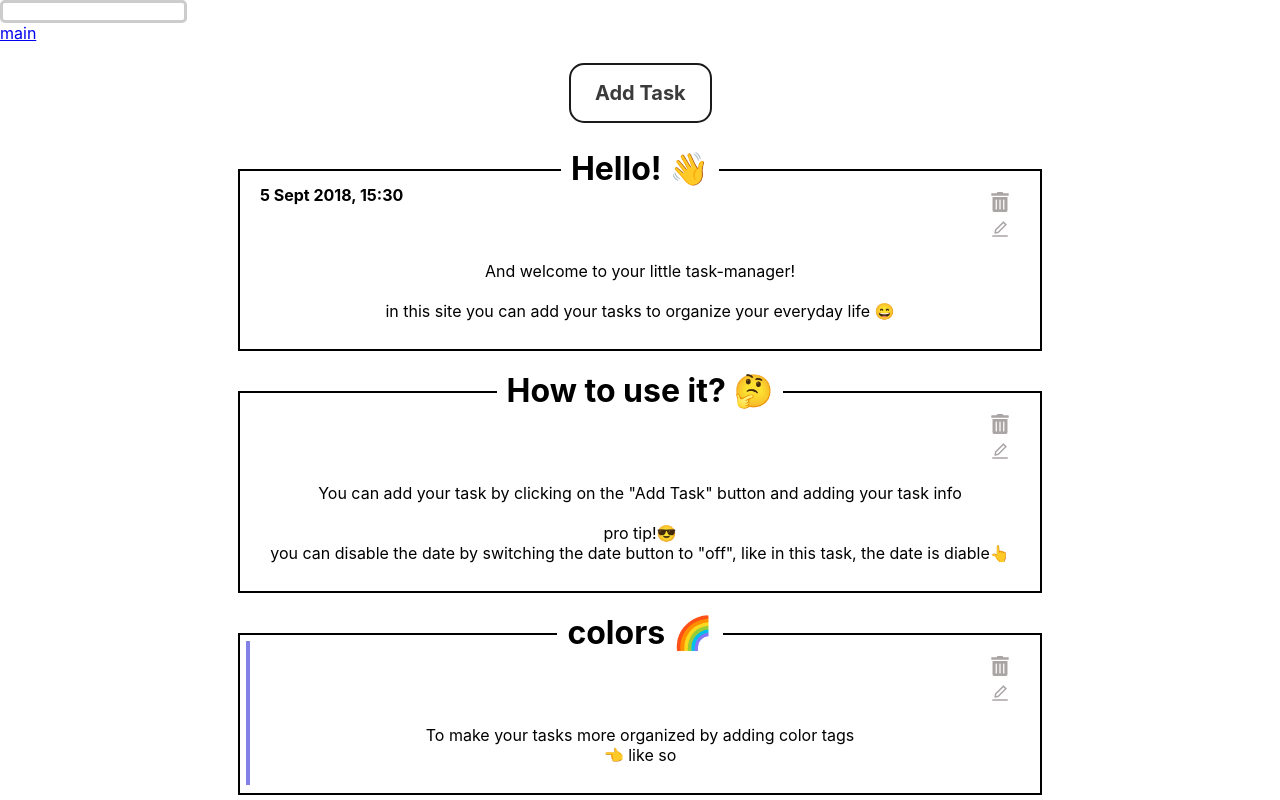
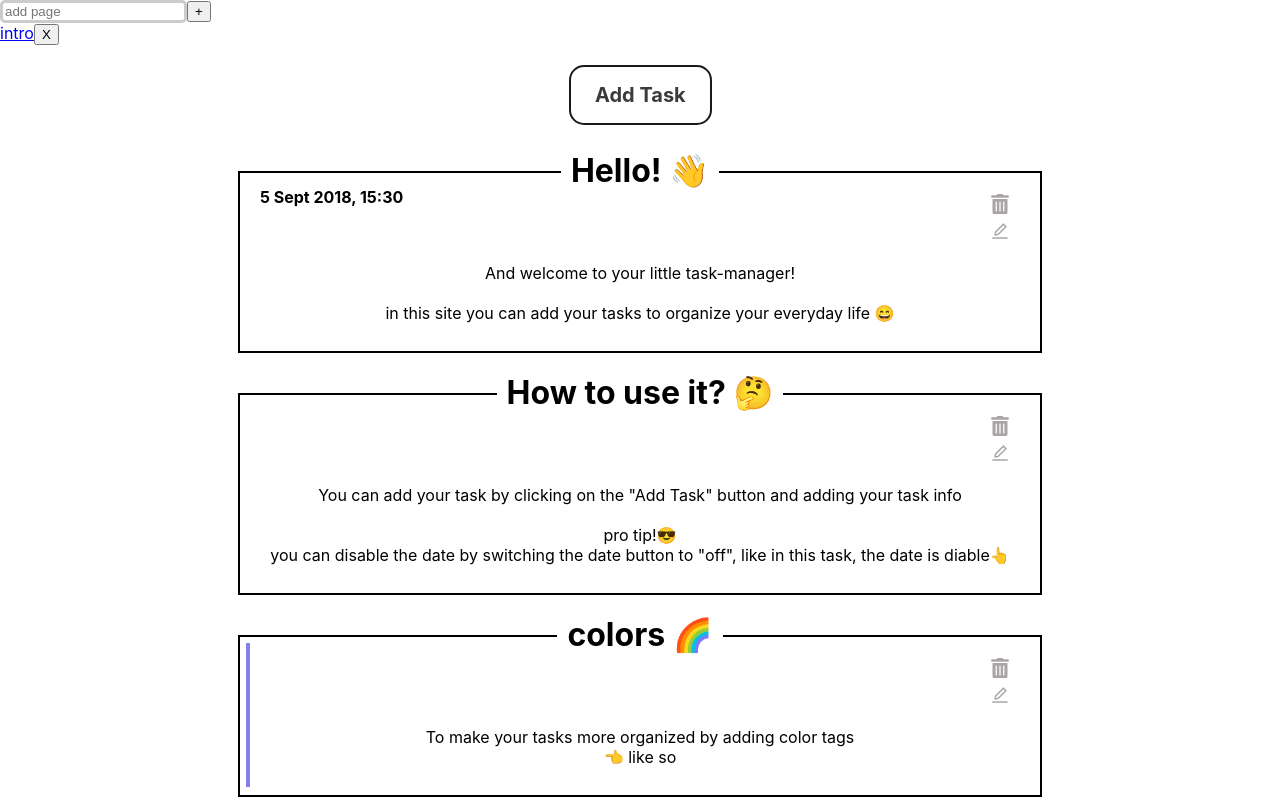
Before and after one commit to InbarDanieli/tasks-manager, a React (Create React App) app: page /intro in a window 1280 px wide. Shown: the top 800 px of the page. Built offline with nearby package versions, Linux system fonts and the light colour scheme.

Commit message:
Added option to add new pages

```diff
--- a/src/App.js
+++ b/src/App.js
@@ -4,14 +4,16 @@ import {
   Routes,
   Route,
 } from "react-router-dom";
-import PageList from './components/page-list/PageList';
+import ListOfPages from './components/list-of-pages/ListOfPages';
 import LoginPage from './components/LoginPage/LoginPage';
 import TasksPage from './components/tasks-page/TasksPage';
+
+console.log(localStorage);
 
 function App() {
 return(
 <Router>
-  <PageList/>
+  <ListOfPages/>
   <Routes>
     <Route path='/' element={<LoginPage/>}/>
     <Route path='/:list' element={<TasksPage/>}/>
--- a/src/components/Error page/ErrorPage.js
+++ b/src/components/Error page/ErrorPage.js
@@ -1,11 +1,25 @@
 import React from 'react'
+import { GetTaskLists } from '../../services/TaskService';
+import ListOfPages from '../list-of-pages/ListOfPages';
 
 function ErrorPage() {
   return (
     <div>
-      <h1>OOPS 😳 !</h1>
-      <p>this page does not exist</p>
-      {/* return to the last page youve been */}
+      {
+        !Object.keys(GetTaskLists()).length
+          ?
+          <>
+          <h1>Empty</h1>
+          <p>we can see you dont have any page in your website</p>
+          click <ListOfPages/> to add new page
+          </>
+          :
+          <>
+            <h1>OOPS 😳 !</h1>
+            <p>this page does not exist</p>
+            {/* return to the last page youve been */}
+          </>
+      }
     </div>
   )
 }
--- /dev/null
+++ b/src/components/list-of-pages/ListOfPages.js
@@ -0,0 +1,68 @@
+import React, { useState } from 'react'
+import { Link, useNavigate } from "react-router-dom"
+import { NewPageDescription } from '../../services/NewPageDescription'
+import { GetTaskLists, SetPageName, SetTaskList } from '../../services/TaskService'
+
+function ListOfPages() {
+  const navigate = useNavigate()
+  const [input, setInput] = useState("")
+  const [fullLinks, setFullLinks] = useState(Object.keys(GetTaskLists()))
+
+  function keyHandler(e) {
+    if (e.key === "Enter") {
+      AddNewPage()
+    }
+  }
+
+  function AddNewPage() {
+    let bool = false
+    fullLinks.map((link) => link === input && (bool = true))
+
+    if (!bool) {
+      SetTaskList(input, [{ ...NewPageDescription, task: `page ${input}` }])
+      SetPageName(input)
+      setFullLinks(fullLinks.concat(input))
+      setInput("")
+      navigate(`/${input}`)
+      window.location.reload()
+      // delete the reload!!!!
+    }
+    else {
+      window.alert("You cant add the same name to page");
+      setInput("")
+    }
+  }
+
+  function deletePage(page) {
+    const updatePage = fullLinks.filter((pagename) => pagename !== page)
+    setFullLinks(updatePage)
+    SetTaskList(page, undefined)
+    navigate(`/${updatePage[0] || "empty"}`)
+  }
+
+
+  return (
+    <div>
+      <input
+        onKeyPress={keyHandler}
+        onChange={(e) => setInput(e.target.value)}
+        placeholder='add page'
+        type="text"
+        value={input} />
+      <button onClick={AddNewPage}>+</button>
+      <br />
+      {
+        fullLinks.map((items, index) => {
+          return (
+            <div key={index}>
+              <Link onClick={() => SetPageName(items)} to={`/${items}`}>{items}</Link>
+              <button onClick={() => deletePage(items)}>X</button>
+            </div>
+          )
+        })
+      }
+    </div>
+  )
+}
+
+export default ListOfPages
--- a/src/components/page-list/PageList.js
+++ /dev/null
@@ -1,14 +0,0 @@
-import React from 'react'
-import {Link} from "react-router-dom"
-
-function PageList() {
-  return (
-    <div>
-  <input></input>
-  <br/>
-  <Link to="/intro">main</Link>
-    </div>
-  )
-}
-
-export default PageList
--- a/src/components/tasks-page/TasksPage.js
+++ b/src/components/tasks-page/TasksPage.js
@@ -1,6 +1,6 @@
 import React, { useEffect, useState } from 'react';
-import { useParams } from "react-router-dom"
-import { SetTaskList, GetTaskList } from '../../services/TaskService'
+import { useNavigate, useParams } from "react-router-dom"
+import { SetTaskList, GetTaskList, GetPageName, SetPageName } from '../../services/TaskService'
 import ButtonPopup from '../popupButton/ButtonPopup';
 import Footer from '../Footer/Footer';
 import List from '../list/List';
@@ -8,6 +8,7 @@ import ErrorPage from '../Error page/ErrorPage';
 
 
 function TasksPage() {
+  const navigate = useNavigate()
   const { list: listname } = useParams()
   const [taskarr, setTaskarr] = useState(GetTaskList(listname))
   const [editMode, setEditMode] = useState(false)
@@ -36,8 +37,11 @@ function TasksPage() {
 
   function ResetApp() {
     if (window.confirm("WARNING! \n this will delete all your changes")) {
-      localStorage.clear();
-      window.location.reload();
+      if (window.confirm("All your pages, tasks and info you added into this website will be gone\nare you sure you want to reset?")) {
+        localStorage.clear();
+        navigate("/")
+        window.location.reload();
+      }
     }
     else { return }
   }
--- /dev/null
+++ b/src/services/NewPageDescription.js
@@ -0,0 +1,8 @@
+export const NewPageDescription =
+   {
+    task: "New page 👆",
+    description: "Click on the \"Add Task\" to start your page",
+    date: new Date(2018, 8, 5, 15, 30),
+    removedate: "none",
+    bordercolor: "transparent"
+  }
--- a/src/services/TaskService.js
+++ b/src/services/TaskService.js
@@ -29,6 +29,7 @@ export function GetPageName() {
  */
 export function SetPageName(pageName) {
   localStorage.setItem(PAGE_NAME, pageName)
+
 }
 
 /**
```
